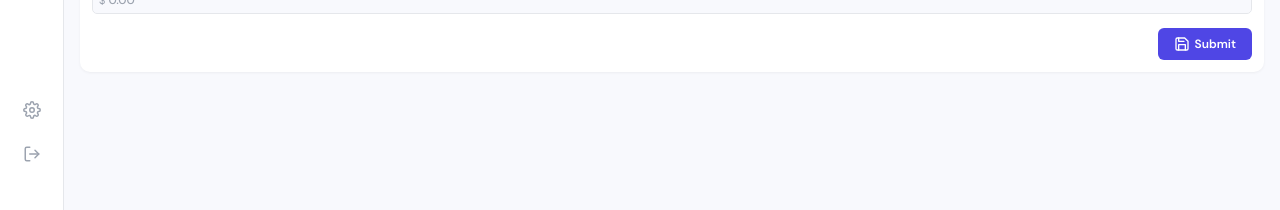
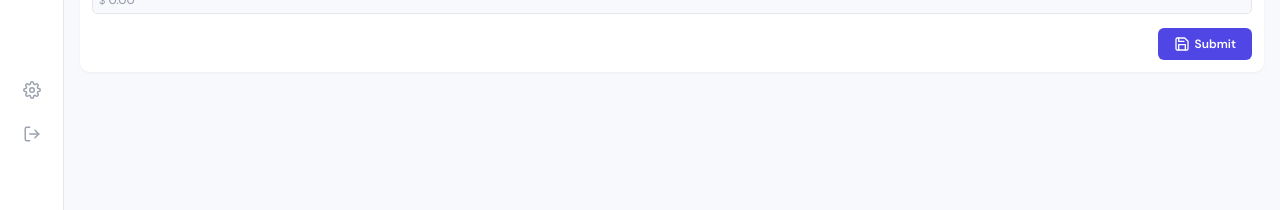
Before and after one commit to Deeligz/churchtreasury, a Next.js app in the folder southpointtreasury-ui/: page /offerings in a window 1280 px wide. Shown: the part 590-800 px from the top of the page. Built offline with nearby package versions, Linux system fonts and the light colour scheme.

Commit message:
Update styles

```diff
--- a/southpointtreasury-ui/src/app/globals.css
+++ b/southpointtreasury-ui/src/app/globals.css
@@ -164,7 +164,7 @@ input {
   display: flex;
   flex-direction: column;
   gap: 4px;
-  padding-bottom: 20px;
+  padding-bottom: 40px;
 }
 
 /* Main Content */
```
